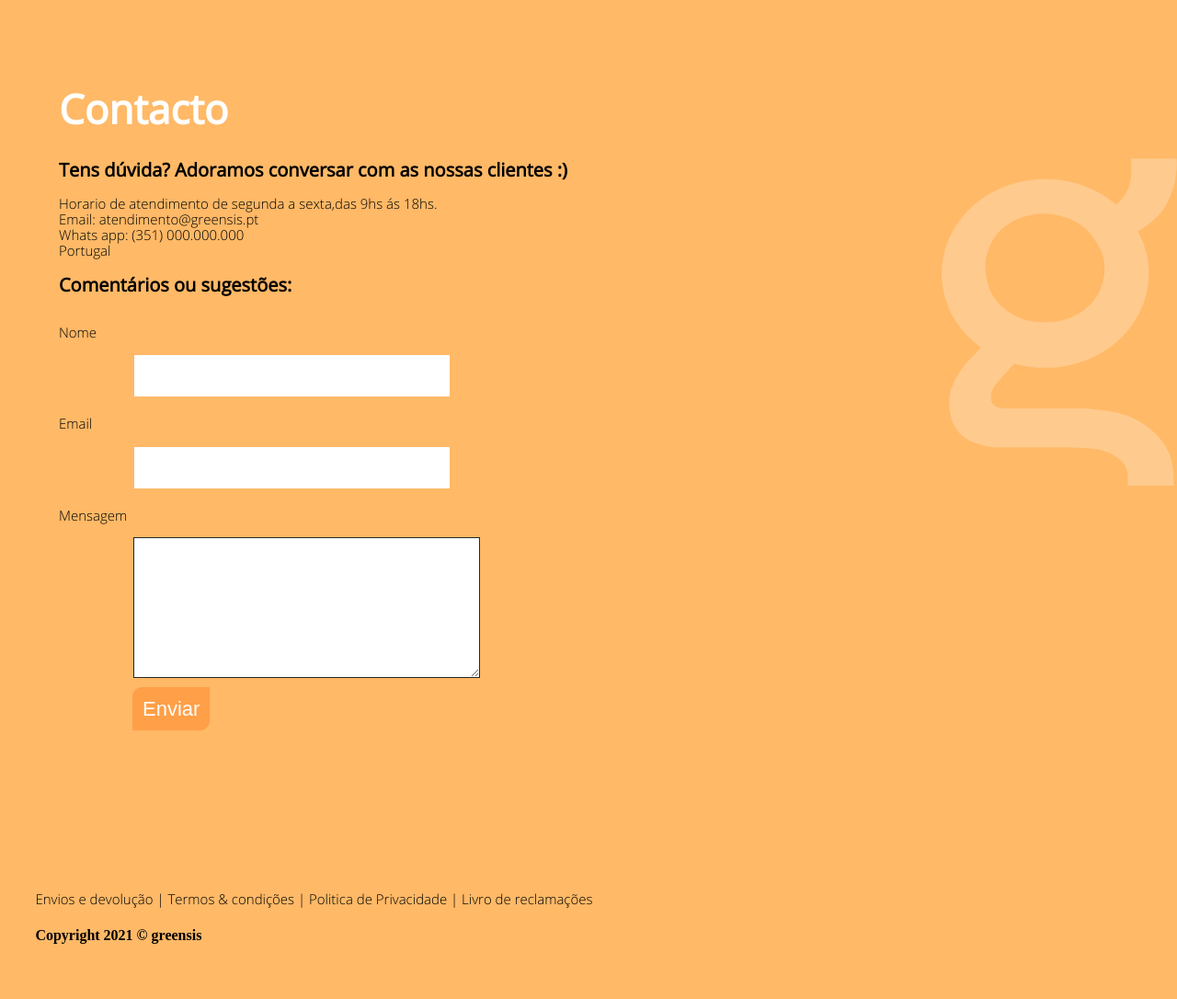
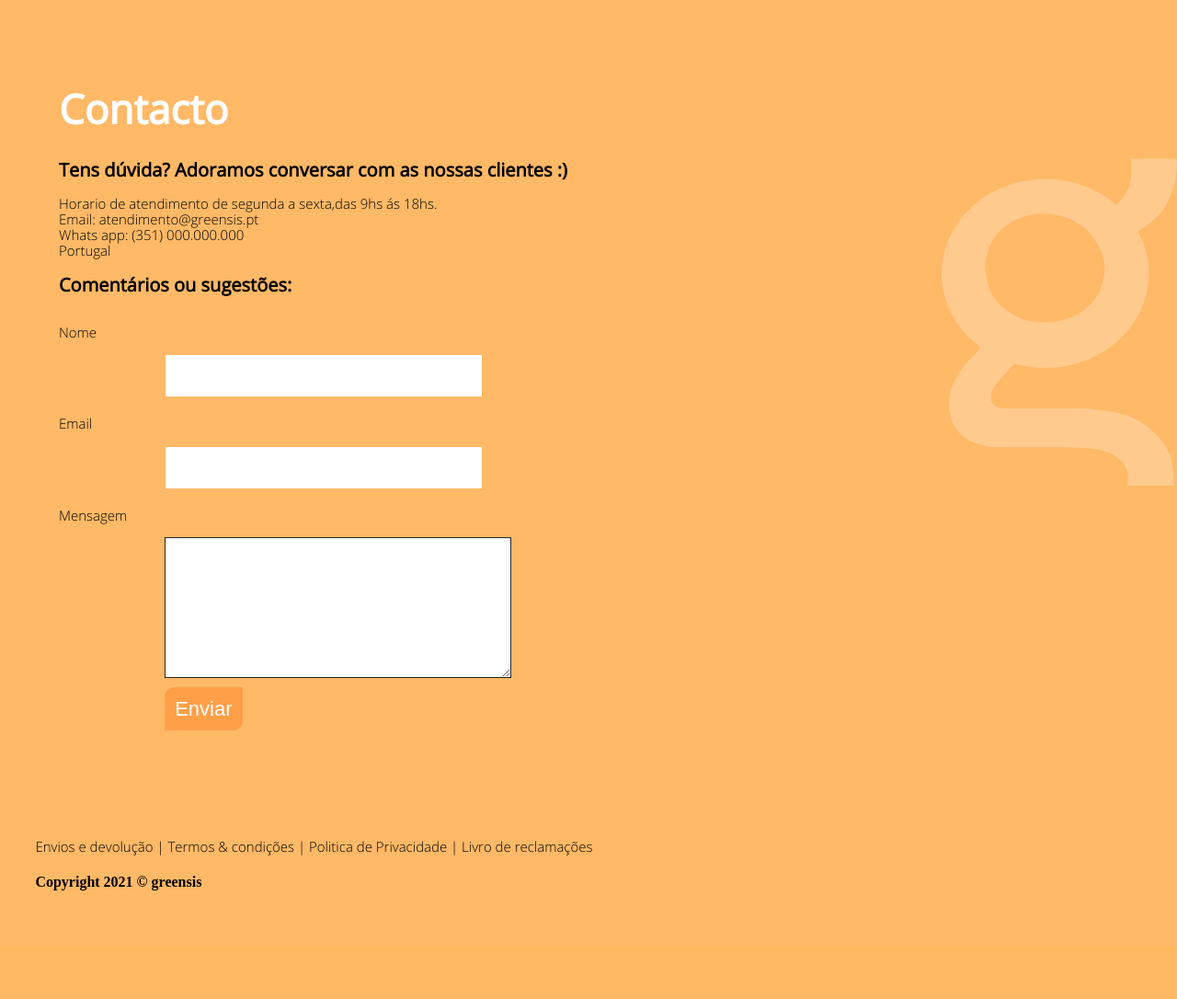
Before and after one commit to WebEnterpriseBrasil/Agencia-Cardeal, a PHP site: page /Contacto.html in a window 1280 px wide. Shown: the part 162-1248 px from the top of the page at 92% size. After the commit the page ends 1130 px from the top, so only its background shows below. Run offline with PHP 8.4, Linux system fonts and the light colour scheme.

Commit message:
página contato finalizada
Co-Authored-By: EvertonSilva22 <86390461+EvertonSilva22@users.noreply.github.com>

```diff
--- a/Nw_GreenSis/Contacto.html
+++ b/Nw_GreenSis/Contacto.html
@@ -68,9 +68,10 @@
         </div>
     </header>
 
-    <main class="contacto">
-        <div class="g-letter"></div>
-        <div class="container">
+    <div class="container">
+        <main class="contacto">
+            <div class="g-letter"></div>
+
             <H1>Contacto</H1>
             <h2>Tens dúvida? Adoramos conversar com as nossas clientes :)</h2>
             <div>
@@ -90,8 +91,8 @@
                 </section>
             </div>
 
-        </div>
-    </main>
+        </main>
+</div>
 
     <footer class="rodape">
         <div class="container">
--- a/Nw_GreenSis/Loja.html
+++ b/Nw_GreenSis/Loja.html
@@ -68,7 +68,7 @@
         </div>
     </header>
 
-
+    <div class="container">
     <section class="loja-texto">
         <div>
             <h1>Loja</h1>
@@ -78,6 +78,7 @@
             </div>
         </div>
     </section>
+
 
     <section class="servicos">
         <div class="produto">
@@ -114,7 +115,7 @@
             </div>
         </div>
     </section>
-
+</div>
 
     <footer class="rodape">
         <div class="container">
--- a/Nw_GreenSis/css/estilo.css
+++ b/Nw_GreenSis/css/estilo.css
@@ -278,7 +278,7 @@ header .social .icons .user {
 .rodape .g-letter-pequeno {
     position: absolute;
     width: 40%;
-    min-height: 380px;
+    min-height: 400px;
     bottom: 0;
     right: 0;
     background: url('../img/ge.png') no-repeat 100% 100%;
@@ -503,23 +503,22 @@ color: white;
     margin-bottom: 5px;
     border: 1px solid #ffb967;
     width: 30%;
-    margin-left: 7%;
+    margin-left: 10%;
 }
 .mensagem{
     padding: 50px;
     margin-bottom: 5px;
     border: 1px solid #292624;
-    margin-left:7%;
-    min-width: 30%
+    margin-left:10%;
+
 }
 .botao{
     color: white;
     background-color:#ff9f48;
     border-radius: 10px 0px 10px 0px;
     padding: 10px;
-    margin-left: 80px;
+    margin-left: 10%;
     border: #ff9f48 solid 1px;
-    margin-bottom: 5%;
 }
 .contacto .g-letter {
     position: absolute;
--- a/Nw_GreenSis/css/responsivo.css
+++ b/Nw_GreenSis/css/responsivo.css
@@ -70,4 +70,7 @@
         padding: 10%;
         display: block;
     }
+    .contact-page .field{
+        width: 70%;
+    }
 }
```
Also changed, not shown: Nw_GreenSis/Sis.html (+6 -4 lines).
